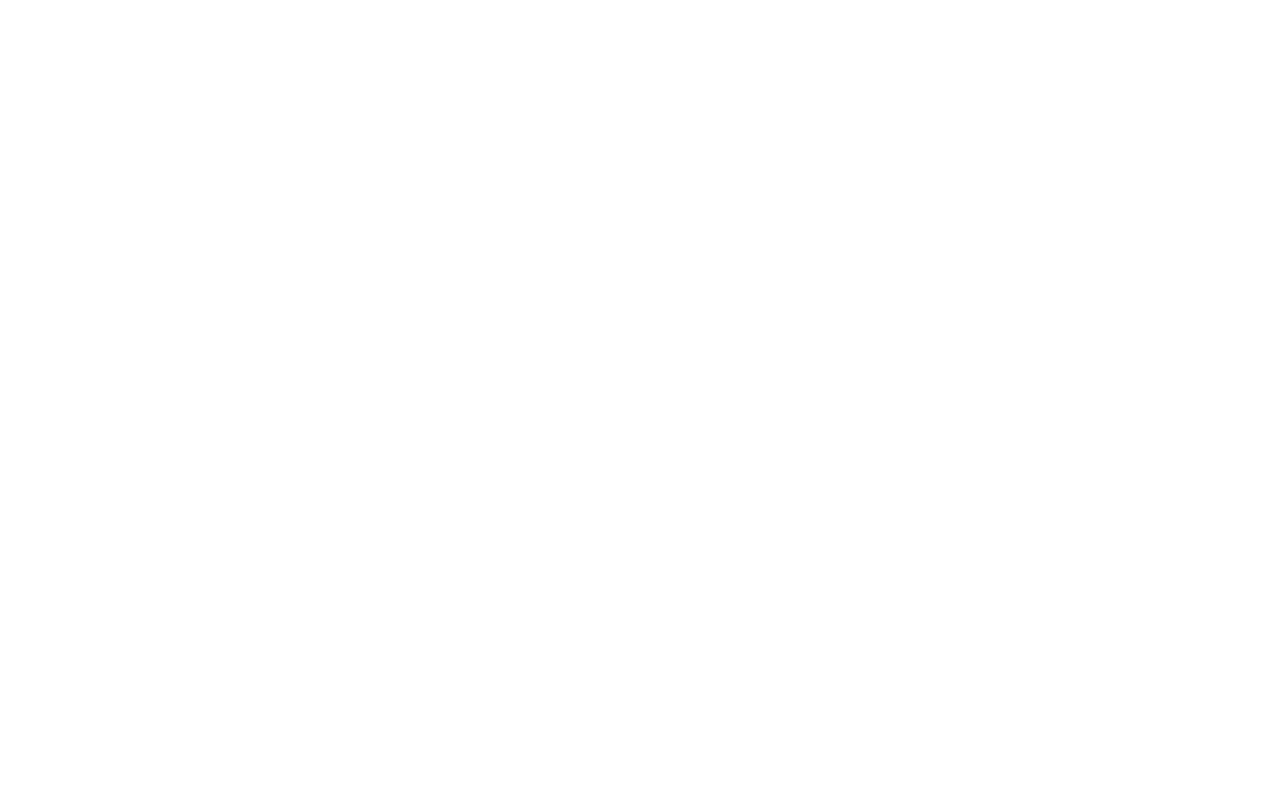
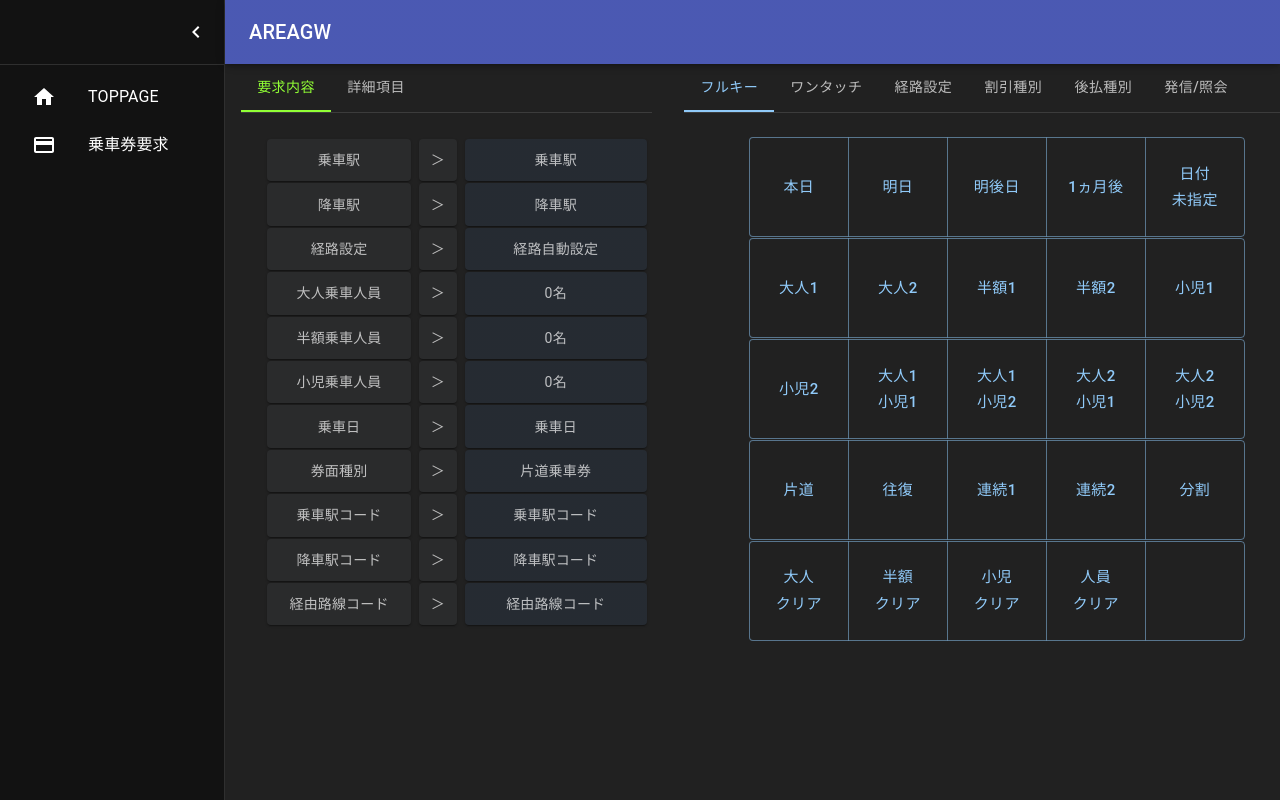
Before and after one commit to lafleurblanche/areagw-ticket-request, a React (Create React App) app in the folder areagw-ticket-request/: page /areagw/request/ticket in a window 1280 px wide. Before the commit this address had no page. Built offline with nearby package versions, Linux system fonts and the light colour scheme.

Commit message:
20230527 #8 要求画面

```diff
--- a/areagw-ticket-request/src/App.tsx
+++ b/areagw-ticket-request/src/App.tsx
@@ -9,7 +9,7 @@
 
 /* pages */
 import {
-  MainPage
+  MainPage, TicketRequestPage
 } from 'pages';
 
 export const App = (): ReactElement => {
@@ -17,6 +17,7 @@
     <Routes>
         <Route path="/" element={<MainPage />} />
         <Route path="/areagw/request" element={<MainPage />} />
+        <Route path="/areagw/request/ticket" element={<TicketRequestPage />} />
     </Routes>
   );
 };
--- /dev/null
+++ b/areagw-ticket-request/src/features/TicketRequest/TicketRequest.tsx
@@ -0,0 +1,154 @@
+/* react */
+import * as React from 'react';
+
+/* mui5 */
+import Box from '@mui/material/Box';
+import Grid from '@mui/material/Grid';
+import Tab from '@mui/material/Tab';
+import Tabs from '@mui/material/Tabs';
+import Typography from '@mui/material/Typography';
+
+/* ui-parts(ButtonGroup) */
+import { Discount01 } from 'components/ui-parts/ButtonGroup/Discount/Discount01';
+import { FullKey01 } from 'components/ui-parts/ButtonGroup/FullKey/FullKey01';
+import { FullKey02 } from 'components/ui-parts/ButtonGroup/FullKey/FullKey02';
+import { FullKey03 } from 'components/ui-parts/ButtonGroup/FullKey/FullKey03';
+import { FullKey04 } from 'components/ui-parts/ButtonGroup/FullKey/FullKey04';
+import { FullKey05 } from 'components/ui-parts/ButtonGroup/FullKey/Fullkey05';
+
+/* ui-parts(layout) */
+import {
+  GridItem01,
+  GridItem02,
+  GridItem03
+} from 'components/ui-parts/layout';
+
+/* ui-parts(RouteSelectTest) */
+import {
+  RouteSelectTest01
+} from 'components/ui-parts/RouteSelectTest/RouteSelectTest01';
+
+/* features(RequestInquiry) */
+import {
+  RequestInquirySelect01
+} from 'features/RequestInquiry/RequestInquirySelect/RequestInquirySelect01';
+
+/* feature(OneTouch) */
+
+interface TabPanelProps {
+  children?: React.ReactNode;
+  index: number;
+  value: number;
+}
+
+function TabPanel(props: TabPanelProps) {
+  const { children, value, index, ...other } = props;
+
+  return (
+    <div
+      role="tabpanel"
+      hidden={value !== index}
+      id={`simple-tabpanel-${index}`}
+      aria-labelledby={`simple-tab-${index}`}
+      {...other}
+    >
+      {value === index && (
+        <Box sx={{ p: 3 }}>
+          <Typography>{children}</Typography>
+        </Box>
+      )}
+    </div>
+  );
+}
+
+function a11yPropsContent(index: number) {
+  return {
+    id: `simple-tab-${index}`,
+    'aria-controls': `simple-tabpanel-${index}`,
+  };
+}
+
+function a11yPropsKey(index: number) {
+  return {
+    id: `simple-tab-${index}`,
+    'aria-controls': `simple-tabpanel-${index}`,
+  };
+}
+
+export default function TicketRequest(): JSX.Element {
+  const [value, setValue] = React.useState(0);
+  const [valueContent, setValueContent] = React.useState(0);
+
+  const handleChange = (event: React.SyntheticEvent, newValue: number) => {
+    setValue(newValue);
+  };
+
+  const handleContentChange = (event: React.SyntheticEvent, newValue: number) => {
+    setValueContent(newValue);
+  };
+
+
+  return (
+    <Box sx={{ maxWidth:'1350px', width: '120%' }}>
+      <Grid container spacing={2}>
+      <Grid item xs={0.1} />
+        <Grid item xs={4}>
+          <Box sx={{ borderBottom: 1, borderColor: 'divider' }}>
+            <Tabs
+              value={valueContent}
+              onChange={handleContentChange}
+              aria-label="basic tabs example"
+              textColor='secondary'
+              indicatorColor='secondary'
+            >
+              <Tab label="要求内容" {...a11yPropsContent(0)} />
+              <Tab label="詳細項目" {...a11yPropsContent(1)} />
+            </Tabs>
+          </Box>
+          <TabPanel value={valueContent} index={0}>
+            <Box sx={{ width: '250%' }}>
+              <Grid container spacing={0.5}>
+                <GridItem01 />
+                <GridItem02 />
+                <GridItem03 />
+              </Grid>
+            </Box>
+          </TabPanel>
+        </Grid>
+        <Grid item xs={0.1} />
+        <Grid item xs={6}>
+          <Box sx={{ borderBottom: 1, borderColor: 'divider' }}>
+            <Tabs value={value} onChange={handleChange} aria-label="basic tabs example">
+              <Tab label="フルキー" {...a11yPropsKey(0)} />
+              <Tab label="ワンタッチ" {...a11yPropsKey(1)} />
+              <Tab label="経路設定" {...a11yPropsKey(2)} />
+              <Tab label="割引種別" {...a11yPropsKey(3)} />
+              <Tab label="後払種別" {...a11yPropsKey(4)} />
+              <Tab label="発信/照会" {...a11yPropsKey(5)} />
+            </Tabs>
+          </Box>
+          <TabPanel value={value} index={0}>
+            <FullKey01 />
+            <FullKey02 />
+            <FullKey03 />
+            <FullKey04 />
+            <FullKey05 />
+          </TabPanel>
+          <TabPanel value={value} index={1}>
+          </TabPanel>
+          <TabPanel value={value} index={2}>
+           <RouteSelectTest01 />
+          </TabPanel>
+          <TabPanel value={value} index={3}>
+            <Discount01 />
+          </TabPanel>
+          <TabPanel value={value} index={4}>
+          </TabPanel>
+          <TabPanel value={value} index={5}>
+            <RequestInquirySelect01 />
+          </TabPanel>
+        </Grid>
+      </Grid>
+    </Box>
+  );
+}
--- /dev/null
+++ b/areagw-ticket-request/src/pages/TicketRequest/TicketRequestPage.tsx
@@ -0,0 +1,60 @@
+/* mui5 */
+import Box from '@mui/material/Box';
+import CssBaseline from '@mui/material/CssBaseline';
+import Toolbar from '@mui/material/Toolbar';
+
+/* mui5(styles) */
+import { ThemeProvider } from '@mui/material/styles';
+
+/* common/hooks */
+import { useDrawerOpen } from 'common/hooks/useDrawerOpen';
+
+/* ui-elements */
+import {
+  AppBar,
+  mdTheme
+} from 'components/ui-elements';
+
+/* ui-parts(layout) */
+import {
+  HomeAppBar,
+  HomeDrawer
+} from 'components/ui-parts/layout';
+
+/* features(TicketRequest) */
+import TicketRequest from 'features/TicketRequest/TicketRequest';
+
+/**
+ * ## 乗車券要求画面Page
+ * @author laflueblanche
+ */
+export function TicketRequestPage(): JSX.Element {
+  const {open} = useDrawerOpen();
+
+  return (
+    <ThemeProvider theme={mdTheme}>
+      <Box sx={{ maxWidth: 1600, display: 'flex' }}>
+        <CssBaseline />
+        <AppBar position="absolute" open={open} sx={{ bgcolor: '#3949ab'}}>
+          <HomeAppBar />
+        </AppBar>
+        <HomeDrawer />
+        <Box
+          component="main"
+          sx={{
+            backgroundColor: (theme) =>
+              theme.palette.mode === 'light'
+                ? theme.palette.grey[100]
+                : theme.palette.grey[900],
+            flexGrow: 1,
+            height: '100vh',
+            overflow: 'auto',
+          }}
+        >
+          <Toolbar />
+          <TicketRequest />
+        </Box>
+      </Box>
+    </ThemeProvider>
+  );
+};
```
